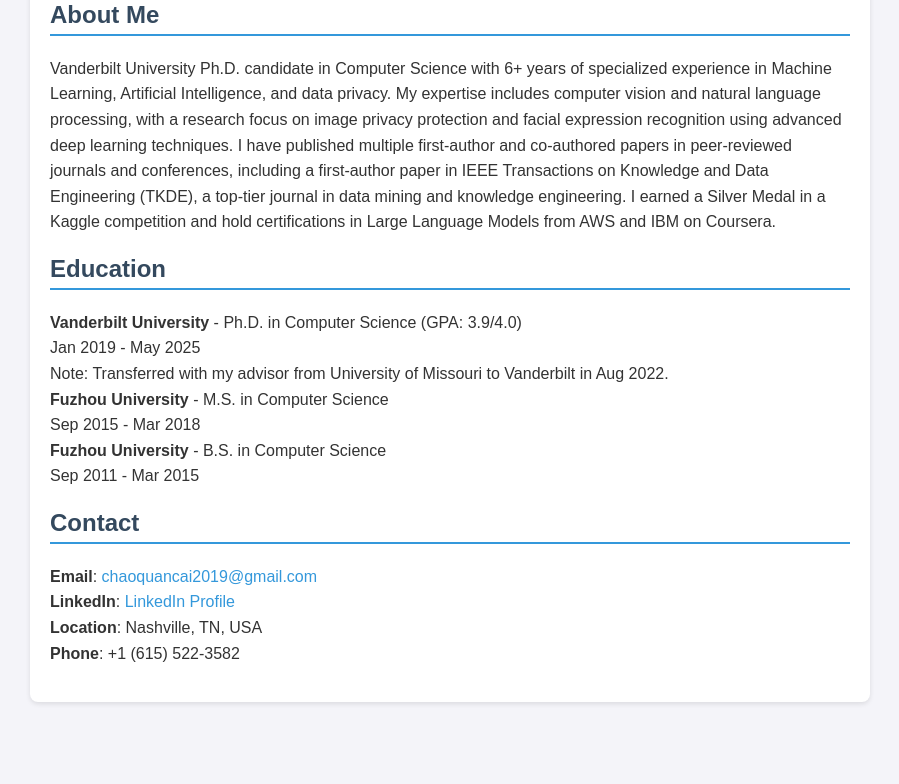
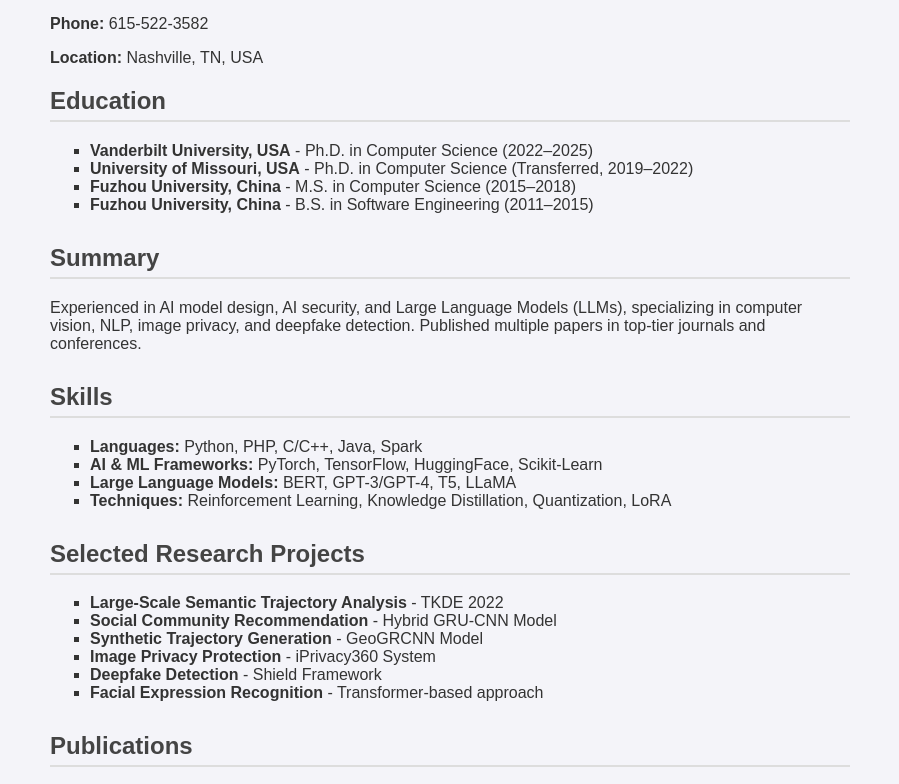
Before and after one commit to AzuCai/azucai.github.io, a plain HTML site: page index.html in a window 1280 px wide. Shown: the part 119-903 px from the top of the page, without its empty margins (190-1089 px from the left). Before the commit the page ends 841 px from the top, so only its background shows below. Drawn offline with Linux system fonts and the light colour scheme.

Commit message:
Update index.html

```diff
--- a/index.html
+++ b/index.html
@@ -5,82 +5,74 @@
     <meta name="viewport" content="width=device-width, initial-scale=1.0">
     <title>Chaoquan Cai - Personal Homepage</title>
     <style>
-        body {
-            font-family: Arial, sans-serif;
-            margin: 0;
-            padding: 20px;
-            background-color: #f4f4f9;
-            color: #333;
-        }
-        .container {
-            max-width: 800px;
-            margin: 0 auto;
-            background: #fff;
-            padding: 20px;
-            border-radius: 8px;
-            box-shadow: 0 2px 5px rgba(0, 0, 0, 0.1);
-        }
-        h1 {
-            color: #2c3e50;
-            text-align: center;
-        }
-        h2 {
-            color: #34495e;
-            border-bottom: 2px solid #3498db;
-            padding-bottom: 5px;
-        }
-        p, li {
-            line-height: 1.6;
-        }
-        a {
-            color: #3498db;
-            text-decoration: none;
-        }
-        a:hover {
-            text-decoration: underline;
-        }
-        ul {
-            list-style-type: none;
-            padding: 0;
-        }
+        body { font-family: Arial, sans-serif; margin: 0 auto; max-width: 800px; padding: 20px; background-color: #f4f4f9; color: #333; }
+        h1, h2 { color: #444; }
+        .section { margin-bottom: 30px; }
+        .section-title { border-bottom: 2px solid #ddd; padding-bottom: 5px; }
+        .contact-info a { text-decoration: none; color: #0077cc; }
+        ul { list-style-type: square; }
     </style>
 </head>
 <body>
-    <div class="container">
+
+    <header>
         <h1>Chaoquan Cai</h1>
+        <div class="contact-info">
+            <p><strong>Email:</strong> <a href="mailto:chaoquancai2019@gmail.com">chaoquancai2019@gmail.com</a></p>
+            <p><strong>Phone:</strong> 615-522-3582</p>
+            <p><strong>Location:</strong> Nashville, TN, USA</p>
+        </div>
+    </header>
 
-        <!-- Personal Profile -->
-        <h2>About Me</h2>
-        <p>
-            Vanderbilt University Ph.D. candidate in Computer Science with 6+ years of specialized experience in Machine Learning, Artificial Intelligence, and data privacy. My expertise includes computer vision and natural language processing, with a research focus on image privacy protection and facial expression recognition using advanced deep learning techniques. I have published multiple first-author and co-authored papers in peer-reviewed journals and conferences, including a first-author paper in IEEE Transactions on Knowledge and Data Engineering (TKDE), a top-tier journal in data mining and knowledge engineering. I earned a Silver Medal in a Kaggle competition and hold certifications in Large Language Models from AWS and IBM on Coursera.
-        </p>
+    <section class="section">
+        <h2 class="section-title">Education</h2>
+        <ul>
+            <li><strong>Vanderbilt University, USA</strong> - Ph.D. in Computer Science (2022–2025)</li>
+            <li><strong>University of Missouri, USA</strong> - Ph.D. in Computer Science (Transferred, 2019–2022)</li>
+            <li><strong>Fuzhou University, China</strong> - M.S. in Computer Science (2015–2018)</li>
+            <li><strong>Fuzhou University, China</strong> - B.S. in Software Engineering (2011–2015)</li>
+        </ul>
+    </section>
 
-        <!-- Education -->
-        <h2>Education</h2>
+    <section class="section">
+        <h2 class="section-title">Summary</h2>
+        <p>Experienced in AI model design, AI security, and Large Language Models (LLMs), specializing in computer vision, NLP, image privacy, and deepfake detection. Published multiple papers in top-tier journals and conferences.</p>
+    </section>
+
+    <section class="section">
+        <h2 class="section-title">Skills</h2>
         <ul>
-            <li>
-                <strong>Vanderbilt University</strong> - Ph.D. in Computer Science (GPA: 3.9/4.0)<br>
-                Jan 2019 - May 2025<br>
-                Note: Transferred with my advisor from University of Missouri to Vanderbilt in Aug 2022.
-            </li>
-            <li>
-                <strong>Fuzhou University</strong> - M.S. in Computer Science<br>
-                Sep 2015 - Mar 2018
-            </li>
-            <li>
-                <strong>Fuzhou University</strong> - B.S. in Computer Science<br>
-                Sep 2011 - Mar 2015
-            </li>
+            <li><strong>Languages:</strong> Python, PHP, C/C++, Java, Spark</li>
+            <li><strong>AI & ML Frameworks:</strong> PyTorch, TensorFlow, HuggingFace, Scikit-Learn</li>
+            <li><strong>Large Language Models:</strong> BERT, GPT-3/GPT-4, T5, LLaMA</li>
+            <li><strong>Techniques:</strong> Reinforcement Learning, Knowledge Distillation, Quantization, LoRA</li>
         </ul>
+    </section>
 
-        <!-- Contact Information -->
-        <h2>Contact</h2>
-        <p>
-            <strong>Email</strong>: <a href="mailto:chaoquancai2019@gmail.com">chaoquancai2019@gmail.com</a><br>
-            <strong>LinkedIn</strong>: <a href="https://www.linkedin.com/in/chaoquan-c-673a7a309/" target="_blank">LinkedIn Profile</a><br>
-            <strong>Location</strong>: Nashville, TN, USA<br>
-            <strong>Phone</strong>: +1 (615) 522-3582
-        </p>
-    </div>
+    <section class="section">
+        <h2 class="section-title">Selected Research Projects</h2>
+        <ul>
+            <li><strong>Large-Scale Semantic Trajectory Analysis</strong> - TKDE 2022</li>
+            <li><strong>Social Community Recommendation</strong> - Hybrid GRU-CNN Model</li>
+            <li><strong>Synthetic Trajectory Generation</strong> - GeoGRCNN Model</li>
+            <li><strong>Image Privacy Protection</strong> - iPrivacy360 System</li>
+            <li><strong>Deepfake Detection</strong> - Shield Framework</li>
+            <li><strong>Facial Expression Recognition</strong> - Transformer-based approach</li>
+        </ul>
+    </section>
+
+    <section class="section">
+        <h2 class="section-title">Publications</h2>
+        <ul>
+            <li>Cai, C., Lin, D. "Find another me across the world - Large-scale semantic trajectory analysis using Spark." IEEE TKDE, 2022.</li>
+            <li>Cai, C., Jiang, W., Lin, D. "Social Community Recommendation based on Large-scale Semantic Trajectory Analysis Using Deep Learning." SSTD, 2023.</li>
+            <li>Narayanan, S., Cai, C., Lin, D. "GeoGRCNN: Synthetic Trajectory Generation for Location Privacy Protection." IEEE COMPSAC, 2024.</li>
+        </ul>
+    </section>
+
+    <footer>
+        <p>&copy; 2024 Chaoquan Cai</p>
+    </footer>
+
 </body>
 </html>
```
